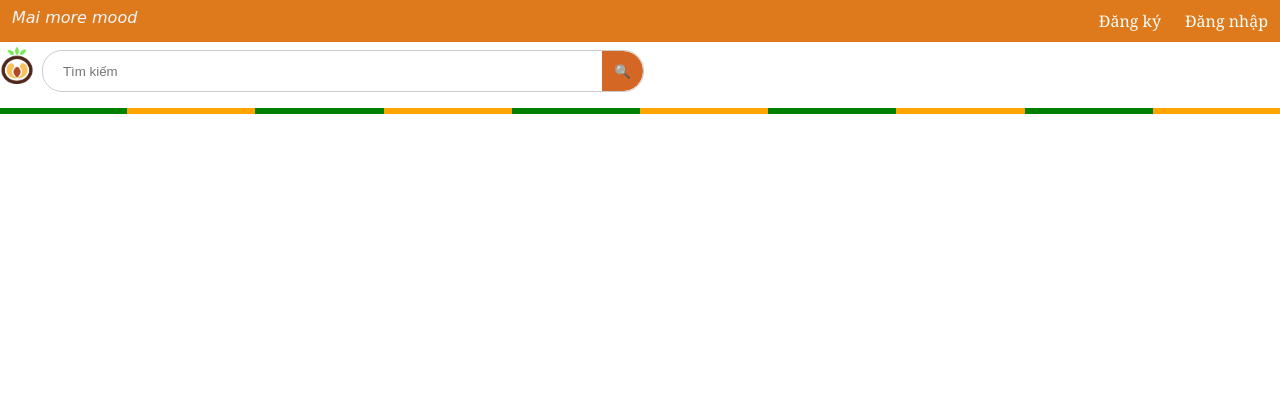
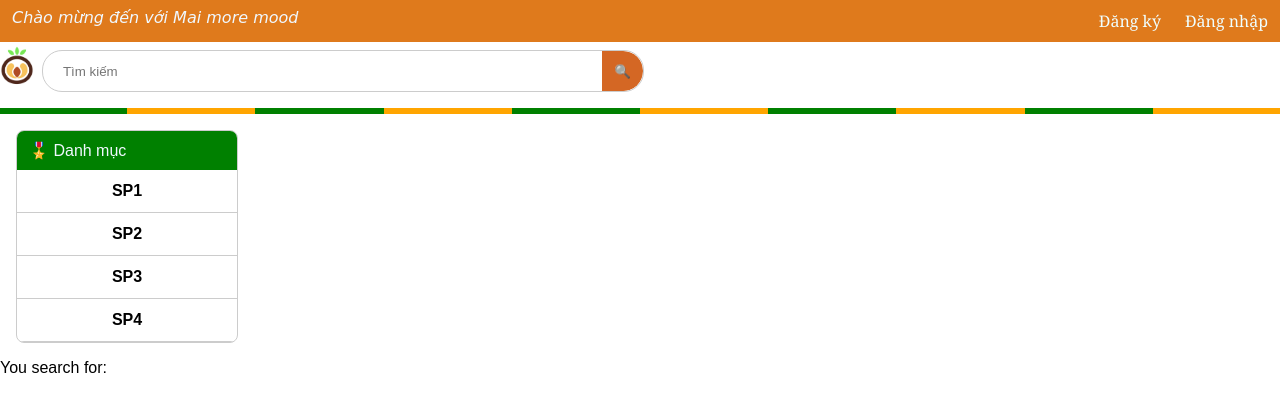
Before and after one commit to niendzvdtg01/e-commern-web-project, a Flask app: page / in a window 1280 px wide. Shown: the top 412 px of the page. Run offline with Flask 3, Linux system fonts and the light colour scheme.

Commit message:
changes homepages

```diff
--- a/main.py
+++ b/main.py
@@ -2,17 +2,14 @@ from flask import Flask, render_template, request, url_for, redirect, session
 import searchUser, Login, loadtodb
 app = Flask(__name__)
 app.secret_key = "lolse"
-@app.route('/')
+@app.route('/', methods = ['GET', 'POST'])
 def index():
-    return render_template("Homepage.html")
-@app.route('/search', methods = ['GET', 'POST'])
-def searchtxt():
     data = []
     usersearch = ""
     if request.method == 'POST':
         usersearch = request.form['userInput']
         data =  searchUser.searchUser(usersearch)
-    return render_template("Search.html", table = data, usertxt = usersearch)
+    return render_template("Homepage.html", table = data, usertxt = usersearch)
 @app.route('/login', methods = ['GET', 'POST'])
 def login():
     if request.method == 'POST':
@@ -21,7 +18,7 @@ def login():
         password = request.form['password']
         if Login.checkuser(user, password):
             session['username'] = user
-            return redirect(url_for('searchtxt'))
+            return redirect(url_for('index'))
         else:
             return render_template("login.html", username_err = username_err, password_err = password_err)
     return render_template("login.html", username_err = "", password_err = "")
--- a/static/homepage.css
+++ b/static/homepage.css
@@ -87,3 +87,40 @@ img{
         #008000 90%, #FFA500 90%) 1;
     box-sizing: border-box;
 }
+.list {
+    background-color: transparent; /* Sửa lỗi */
+    border: 1px solid #ccc;
+    border-radius: 8px;
+    margin: 16px;
+    max-width: 220px;
+    overflow: hidden;
+}
+
+.list li{
+    display: flex;
+    padding: 12px;
+    border-bottom: 1px solid #ccc;
+    width: 100%;
+    box-sizing: border-box;
+    display: block; /* Sửa lỗi */
+    text-align: center;
+}
+.list a{
+    text-decoration: none;
+    color: black;
+    font-size: 16px;
+    font-weight: bold;
+}
+.menu_header{
+    background-color: #008000;
+    color: aliceblue;
+    padding: 10px 12px;
+}
+.menu_list{
+    list-style-type: none;
+    padding: 0;
+    margin: 0;
+}
+.list li:hover{
+   background-color: #ccc;
+}
--- a/templates/Homepage.html
+++ b/templates/Homepage.html
@@ -9,7 +9,7 @@
 <body>
     <header>
         <div class="tonav">
-            <p class="font">Mai more mood</p>
+            <p class="font">Chào mừng đến với Mai more mood</p>
             <a href="/login">Đăng nhập</a>
             <a href="/signup">Đăng ký</a>
         </div>
@@ -18,17 +18,46 @@
         <div  class="border">
         <div class="searchbox">
             <img src="/static/logo.jpg" alt="">
-            <form action="/search" method="POST">
+            <form action="/" method="POST">
                 <input type="text" name="userInput" placeholder="Tìm kiếm">
                 <button type="submit">🔍</button>
             </form>
         </div>
     </div>
     <div>
-        <form action="">
-
-        </form>
+        <div class="list">
+            <div class="menu_header">
+                <span>🎖️</span>
+                <span>Danh mục</span>
+            </div>
+            <nav>
+                <ul class="menu_list">
+                    <li>
+                        <a href="#">SP1</a>
+                    </li>
+                    <li>
+                        <a href="#">SP2</a>
+                    </li>
+                    <li>
+                        <a href="#">SP3</a>
+                    </li>
+                    <li>
+                        <a href="#">SP4</a>
+                    </li>
+                </ul>
+            </nav>
+        </div>
     </div>
+    <p>
+        You search for:{{usertxt}}
+        {% for row in table %}
+        <li>
+            {{row[0]}}
+            - {{row[1]}}
+            - {{row[2]}}
+        </li>
+        {% endfor %}
+    </p>
     </main>
 </body>
 </html>
```
